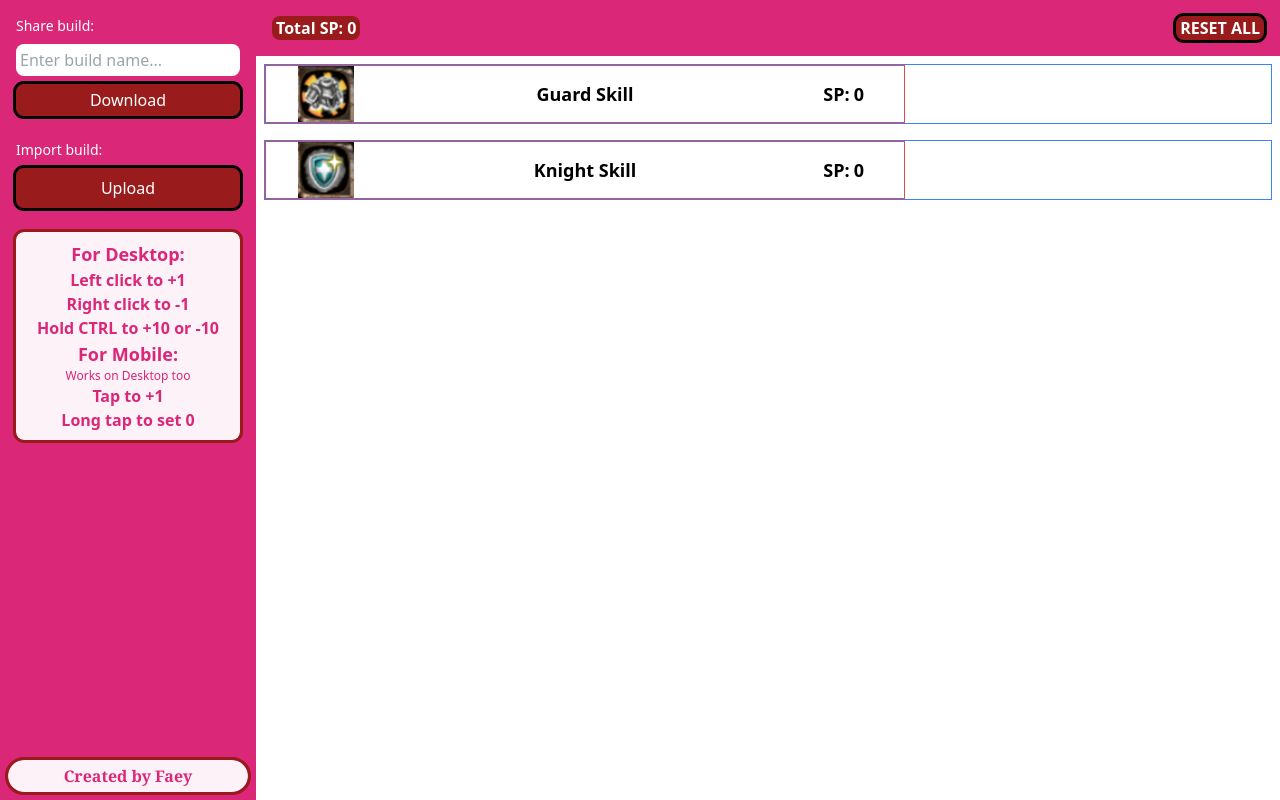
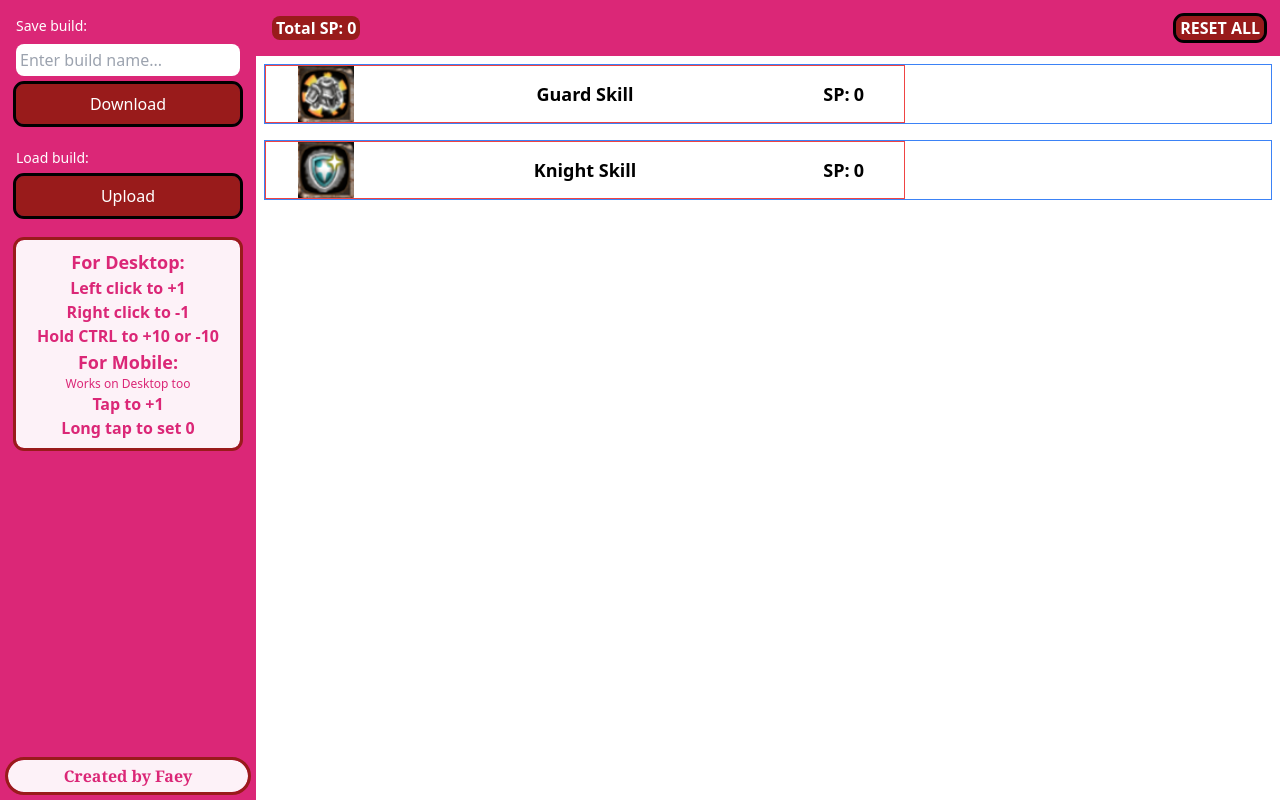
Before and after one commit to faey69/FaeyToramSkillBuilder, a plain HTML site: page index.html in a window 1280 px wide. Drawn offline with Linux system fonts and the light colour scheme.

Commit message:
Add files via upload

```diff
--- a/index.html
+++ b/index.html
@@ -58,7 +58,7 @@
                 <label
                   for="buildFileNameInput"
                   class="block mb-2 text-sm font-medium text-white"
-                  >Share build:</label
+                  >Save build:</label
                 >
                 <input
                   class="text-black w-full rounded-lg p-1"
@@ -69,7 +69,7 @@
                 />
                 <button
                   id="exportJsonBtn"
-                  class="bg-red-800 hover:bg-red-900 active:bg-red-600 outline font-medium w-full outline-black rounded-lg p-1 mt-2"
+                  class="bg-red-800 hover:bg-red-900 active:bg-red-600 outline font-medium w-full outline-black rounded-lg p-1 mt-2 py-2"
                 >
                   Download
                 </button>
@@ -79,7 +79,7 @@
                   for="importFile"
                   class="block mb-2 text-sm font-medium text-white"
                 >
-                  Import build:
+                  Load build:
                 </label>
                 <div class="relative">
                   <!-- Hidden file input -->
```
